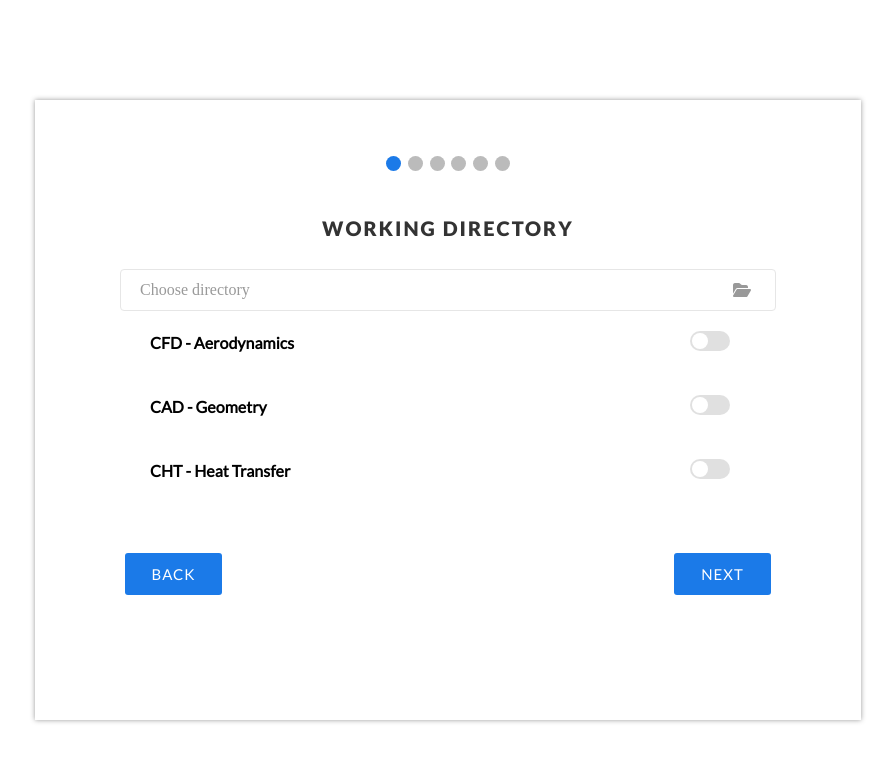
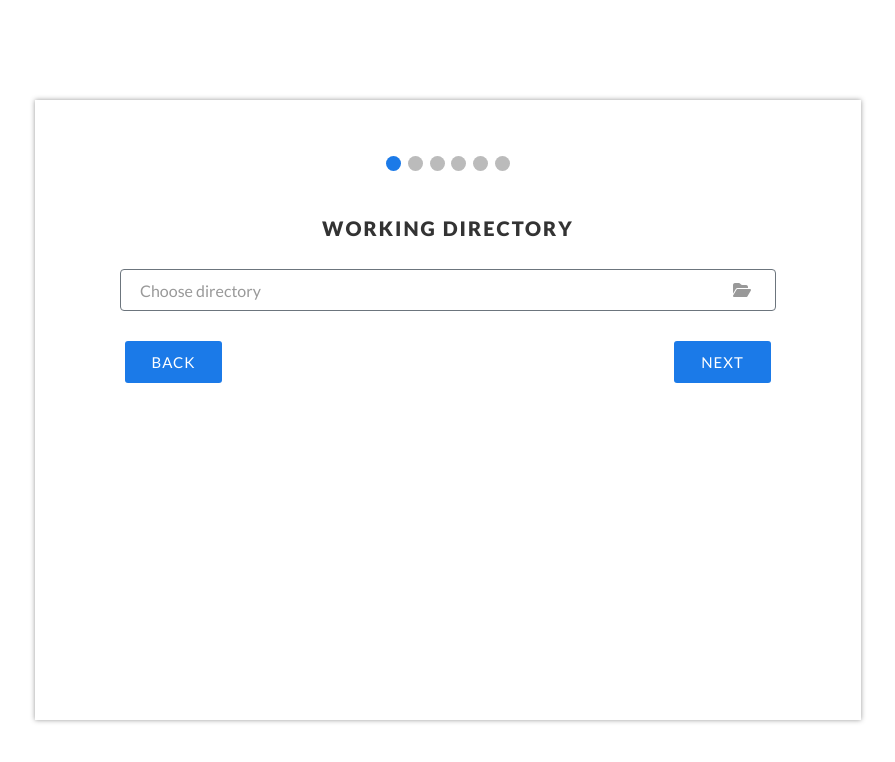
Before and after one commit to robertgrewe/mdo_setup_electron, an Electron app: page index.html in a window 1200 px wide. Shown: the whole page, without its empty margins (152-1047 px from the left). Drawn offline with nearby package versions, Linux system fonts and the light colour scheme; no server answers.

Commit message:
Refine disciplines step

```diff
--- a/css/style.css
+++ b/css/style.css
@@ -108,7 +108,7 @@ img {
 }
 
 .discipline-label{
-  color: black;
+  color: #858585;
   font-weight: bold;
   font-family: "Lato-Regular";
   font-size: 16px;
@@ -219,10 +219,11 @@ h3 {
 
 .form-control {
   height: 42px;
-  border: 1px solid #e6e6e6;
+  border: 1px solid #6c757d;
   width: 100%;
   background: none;
   padding: 0 70px 0 19px;
+  font-family: "Lato-Regular";
   color: #999; }
   .form-control:focus {
     border-color: #1b7ae8; }
--- a/index.html
+++ b/index.html
@@ -56,37 +56,6 @@
 					</div>
 				</div>
 
-				<div class="form-row" id="container_disciplines">
-
-					<!-- discipline start -->
-					<!-- <div class="container">
-						<div class="row" style="padding-bottom: 30px"> -->
-
-							<!-- label -->
-							<!-- <div class="col-sm button discipline-label">
-								CFD - Aerodynamics
-							</div> -->
-
-							<!-- iOS type slider -->
-							<!-- <div class="checkbox checkbox-slider--b-flat checkbox-slider">
-								<label class="slider-label">
-									<input type="checkbox" id="toggle_cfd"><span></span>
-								</label>
-							</div> -->
-
-							<!-- textbox with browse button-->
-							<!-- <div class="input-group mb-3 div-discipline-holder" id=div_discipline_cfd>
-								<input type="text" class="form-control" placeholder="Choose GAT3003 directory">
-								<div class="input-group-append">
-									<button class="btn btn-outline-secondary" type="button">Browse</button>
-								</div>
-							</div> -->
-
-						<!-- </div>
-					</div> -->
-
-				</div>
-
 			</section>
 
 			<!-- SECTION 0 -->
@@ -142,7 +111,8 @@
 			<section>
 				<h3>Disciplines</h3>
 
-
+				<div class="form-row" id="container_disciplines">
+				</div>
 
 			</section>
 
--- a/js/main.js
+++ b/js/main.js
@@ -1,14 +1,21 @@
-
 var currentTab = 0; // Current tab is set to be the first tab (0)
 
-createDisciplineContainer('toggle_cfd', 'div_discipline_cfd', 'CFD - Aerodynamics')
-createDisciplineContainer('toggle_cad', 'div_discipline_cad', 'CAD - Geometry')
-createDisciplineContainer('toggle_cht', 'div_discipline_cht', 'CHT - Heat Transfer')
+// define discipline constructor
+function discipline(toggle_id, discipline_id, label, placeholder) {
+  this.toggle_id = toggle_id;
+  this.discipline_id = discipline_id;
+  this.label = label;
+	this.placeholder = placeholder;
 
-// initialize wizard
-$( "#div_discipline_cfd" ).hide()
-$( "#div_discipline_cad" ).hide()
-$( "#div_discipline_cht" ).hide()
+	// create container
+	createDisciplineContainer(this.toggle_id, this.discipline_id, this.label, this.placeholder)
+
+	// hide first
+	$( '#' + this.discipline_id + '' ).hide()
+
+	// add toggle to show/hide
+	addToggle(this.toggle_id, this.discipline_id)
+}
 
 // toggle discplines
 function addToggle(toggle_id, discipline_id){
@@ -19,7 +26,9 @@ function addToggle(toggle_id, discipline_id){
 	});
 }
 
-function createDisciplineContainer(toggle_id, discipline_id, discipline_label){
+function createDisciplineContainer(toggle_id, discipline_id, discipline_label, placeholder){
+
+				console.log(placeholder)
 				$("#container_disciplines").append(
 				'\
 				<!-- discipline start -->\
@@ -39,8 +48,8 @@ function createDisciplineContainer(toggle_id, discipline_id, discipline_label){
 							</div>\
 							<!-- -->\
 							<!-- textbox with browse button-->\
-							<div class="input-group mb-3 div-discipline-holder" id=' + discipline_id + '>\
-								<input type="text" class="form-control" placeholder="Choose GAT3003 directory">\
+							<div class="input-group mb-3" id=' + discipline_id + '>\
+								<input type="text" class="form-control" placeholder="' + placeholder + '">\
 								<div class="input-group-append">\
 									<button class="btn btn-outline-secondary" type="button">Browse</button>\
 								</div>\
@@ -111,10 +120,12 @@ $(function(){
 			// console.log(rows[0])
 		})
 
-		// add toggle event to disciplines
-		addToggle('toggle_cfd', 'div_discipline_cfd')
-		addToggle('toggle_cad', 'div_discipline_cad')
-		addToggle('toggle_cht', 'div_discipline_cht')
+		// initialize and add discipline containers
+		var discipline_cfd = new discipline('toggle_cfd', 'div_discipline_cfd', 'CFD - Aerodynamics', 'Choose GAT3003 directory')
+		var discipline_cfd = new discipline('toggle_cad', 'div_discipline_cad', 'CAD - Geometry', 'Choose S-Blade directory')
+		var discipline_cfd = new discipline('toggle_cht', 'div_discipline_cht', 'CHT - Heat Transfer', 'Choose CHT directory')
+		var discipline_cfd = new discipline('toggle_mil', 'div_discipline_mil', 'MIL - Mechanical Integrity & Lifing', 'Choose MIL directory')
+		var discipline_cfd = new discipline('toggle_aem', 'div_discipline_aem', 'AEM - Aeromechanics', 'Choose GAT3003 directory')
 
 		// Count input
     $(".quantity span").on("click", function() {
```
